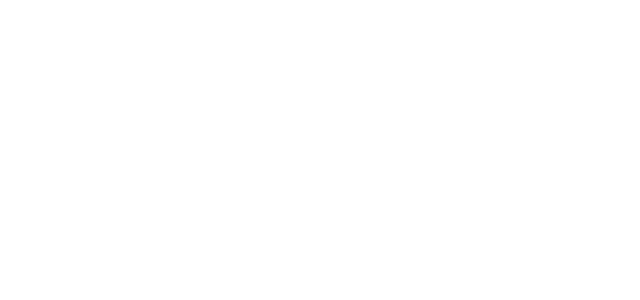
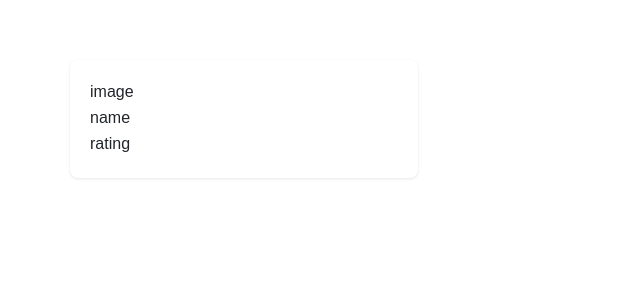
Before and after one commit to adhikariprakriti/KrishiBazzar, a React (Create React App) app in the folder client/: page /topseller in a window 1280 px wide. Shown: the top 300 px of the page, without its empty margins (0-640 px from the left). Built offline with nearby package versions, Linux system fonts and the light colour scheme.

Commit message:
dashboard review

```diff
--- a/client/src/App.js
+++ b/client/src/App.js
@@ -11,6 +11,7 @@
 import Home from './Pages/Home/Home'
 import PostOffer from './Pages/PostOffer/PostOffer';
 import Offers from './Pages/Offers/Offers';
+import Top from './Pages/Top/Top';
 
  function App() {
   return (
@@ -27,6 +28,8 @@
               <Route path='/message/userid' component={SingleMessage} exact/>
               <Route path='/postoffer' component={PostOffer} exact/>
               <Route path='/selleroffer' component={Offers} exact/>
+              <Route path='/topseller' component={Top} exact/>
+
           </Switch>
         </BrowserRouter>
     </div>
--- a/client/src/Pages/DashboardHome/DashboardHome.css
+++ b/client/src/Pages/DashboardHome/DashboardHome.css
@@ -0,0 +1,33 @@
+.reviews-main{
+    margin-left: 80px;
+    margin-top: 60px;
+    margin-right: auto;
+    padding-top: 20px;
+
+}
+.reviews-main h1{
+  color: #75B038;
+}
+.reviews-main h4{
+    margin-bottom: 4px;
+    color: brown;
+    font-weight: 600;
+    font-size: 20px;
+    color: #595959;
+
+}
+
+.date{
+    font-weight: 500;
+    font-size: 16px;
+    color: #595959;
+}
+.review-description{
+    font-weight: 500;
+    font-weight: 18px;
+    color: #595959;
+}
+.single-review{
+    display: flex;
+    flex-direction: row;
+}
--- a/client/src/Pages/DashboardHome/DashboardHome.js
+++ b/client/src/Pages/DashboardHome/DashboardHome.js
@@ -1,12 +1,41 @@
-import React from 'react'
+import React, { useState,useEffect} from 'react'
+import tomato from '../../Assets/Images/tomato.jpeg'
+import axios from 'axios'
+import './DashboardHome.css'
 import DashboardLayout from '../../Dashboard/DashboardLayout/DashboardLayout'
 const DashboardHome=()=>{
+    const [reviews,setReviews]=useState([1,2,3])
+    useEffect(()=>{
+        axios.get(`http://localhost:4000/personalreview/${JSON.parse(localStorage.getItem('userDetails'))._id} `)
+        .then(res=>{
+           console.log(res)
+        })
+   },[])
+
     return (
         <DashboardLayout>
-            <div >
-               <h1>Hello</h1>
-               <h2>Hello</h2>
-               <h3>Sorry</h3>
+            <div className="reviews-main">
+                <h1>Recent Reviews</h1>
+                {
+                   reviews.map((review,index)=>{
+                         return(
+                             <>
+                                <div className="single-review" key={index}>
+                                   <div>
+                                   <img src={tomato} alt="user" style={{height:"60px",width:"60px",borderRadius:"50%",marginRight:"20px"}}/>
+                                   </div>
+                                   <div className="review-content">
+                                       <h4>Name</h4>
+                                       <p className="date">date</p>
+                                       <p className="review-description">review description</p>
+                                   </div>
+                                </div>
+                                <hr/>
+
+                                </>
+                                )
+                                })
+                }
             </div>
         </DashboardLayout>
 
--- a/client/src/Pages/SingleProduct/SingleProduct.js
+++ b/client/src/Pages/SingleProduct/SingleProduct.js
@@ -16,7 +16,7 @@
   const reviewdata={
     review: review,
     role: JSON.parse(localStorage.getItem('userDetails')).role,
-    id: data.userId
+    //id: data.userId
 
     }
 
--- a/client/src/Pages/Top/Top.css
+++ b/client/src/Pages/Top/Top.css
@@ -0,0 +1,15 @@
+.top-main{
+    margin: 60px 60px;
+}
+.single-card{
+    padding: 20px;
+    margin-bottom: 16px;
+    margin-left: 10px;
+    margin-right: 10px;
+    width: 30%;
+    border-radius: 8px;
+    display: flex;
+    flex-direction: column;
+    justify-content: space-around;
+    box-shadow: 0px 1px 3px rgb(0 0 0 / 10%);
+}
--- a/client/src/Pages/Top/Top.js
+++ b/client/src/Pages/Top/Top.js
@@ -1,9 +1,15 @@
 import React from 'react'
+import './Top.css';
 
 const Top=()=>{
     return(
-        <div>
-
+        <div className="top-main">
+          <div class="single-card">
+               <p>image</p>
+               <p>name</p>
+               <p>rating</p>
+          </div>
         </div>
     )
 }
+export default Top
```
